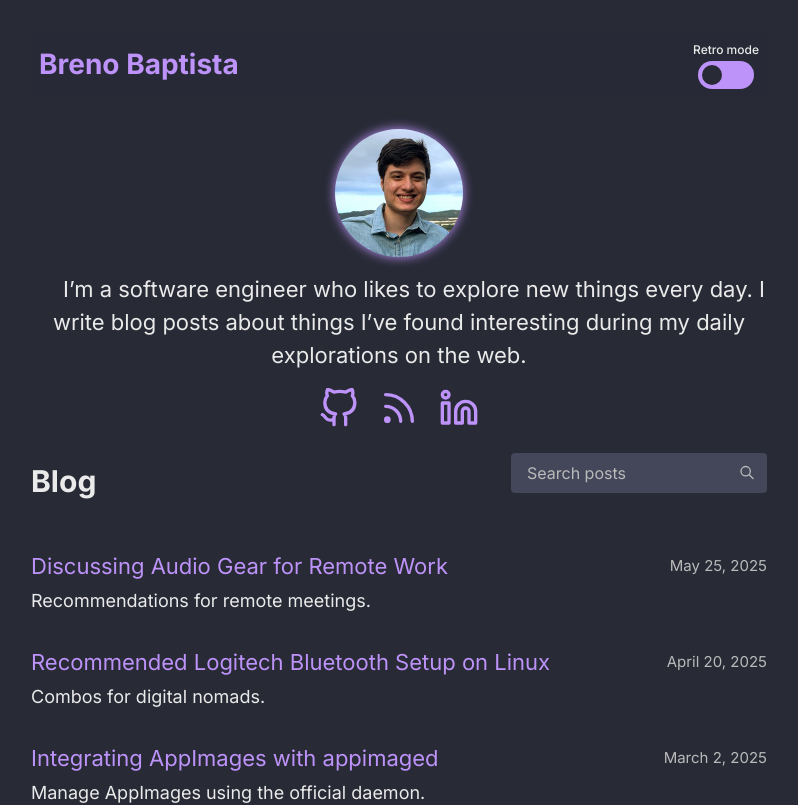
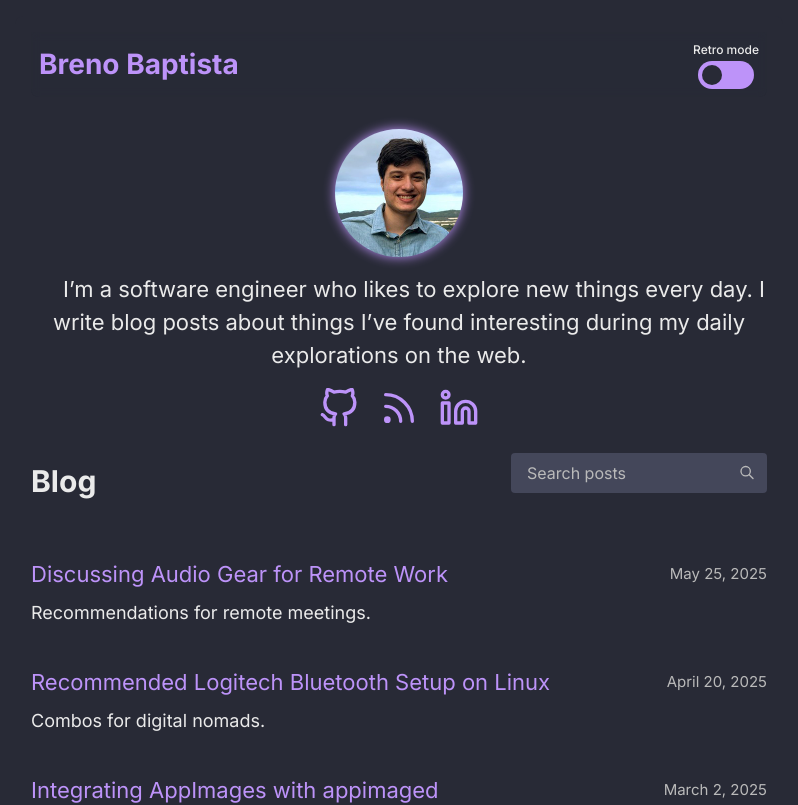
Before and after one commit to brenobaptista/blog, a Next.js app: page / in a window 1280 px wide. Shown: the top 805 px of the page, without its empty margins (241-1039 px from the left). Built offline with nearby package versions, Linux system fonts and the light colour scheme.

Commit message:
Increase space on blog card

```diff
--- a/src/styles/pages/Home.ts
+++ b/src/styles/pages/Home.ts
@@ -99,7 +99,7 @@ export const BlogHeader = styled.div`
 `
 
 export const Card = styled.div`
-  margin: 32px 0;
+  margin: 40px 0;
 
   div {
     display: flex;
@@ -120,7 +120,7 @@ export const Card = styled.div`
   }
 
   p {
-    margin-top: 4px;
+    margin-top: 8px;
     font-size: 0.9rem;
     color: ${props => props.theme.colors.text};
 
```
